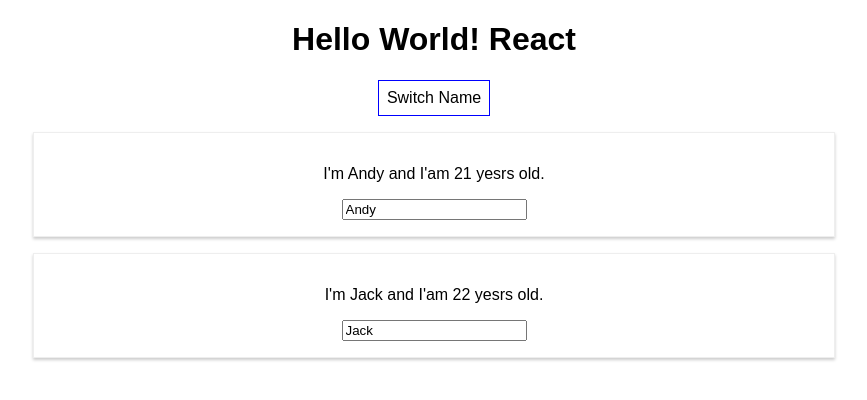
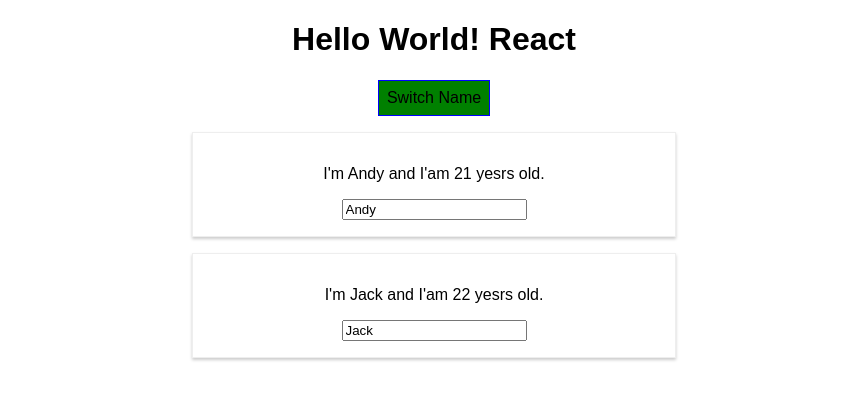
Before and after one commit to andy6804tw/create-react-app, a React (Create React App) app: page / in a window 1280 px wide. Both pictures are taken after a click on the button "Switch Name". Shown: the top 400 px of the page, without its empty margins (206-1073 px from the left). Built offline with nearby package versions, Linux system fonts and the light colour scheme.

Commit message:
done Part8

```diff
--- a/package.json
+++ b/package.json
@@ -3,6 +3,7 @@
   "version": "0.1.0",
   "private": true,
   "dependencies": {
+    "radium": "^0.21.2",
     "react": "^16.2.0",
     "react-dom": "^16.2.0",
     "react-scripts": "1.0.17"
--- a/src/App.js
+++ b/src/App.js
@@ -1,4 +1,5 @@
 import React, { Component } from 'react';
+import Radium, {StyleRoot} from 'radium';
 import './App.css';
 import Person from './Person/Person';
 
@@ -55,11 +56,15 @@
 
   render() {
     const style = {
-      backgroundColor: 'white',
+      backgroundColor: 'red',
       font: 'inherit',
       border: '1px solid blue',
       padding: '8px',
-      cursor: 'pointer'
+      cursor: 'pointer',
+      ':hover':{
+        backgroundColor: 'lightgreen',
+        color: 'black'
+      }
     };
 
     let persons = null;
@@ -76,9 +81,15 @@
           })}
         </div>
       );
+      style.backgroundColor='green';
+      style[':hover'] = {
+        backgroundColor: 'salmon',
+        color: 'white'
+      }
     }
 
     return (
+      <StyleRoot>
         <div className="App">
           <h1>Hello World! React</h1>
           <button
@@ -87,9 +98,9 @@
           {/* 按鈕顯示資料使用js判斷 */}
           {persons}
         </div>
-
+      </StyleRoot>
     );
   }
 }
 
-export default App;
+export default Radium(App);
--- a/src/Person/Person.js
+++ b/src/Person/Person.js
@@ -1,9 +1,13 @@
 import React from 'react';
+import Radium from 'radium';
 import './Person.css'
 
 const person = (props) => {
+  const style={
+    '@media(min-width: 500px)': { width: '450px' }
+  }
   return (
-      <div className="Person">
+      <div className="Person" style={style}>
         <p onClick={props.click}> I'm {props.name} and I'am {props.age} yesrs old.</p>
         <p>{props.children}</p>
         <input type="text" onChange={props.changed} value={props.name}/>
@@ -18,4 +22,4 @@
 //   }
 // }
 
-export default person;
+export default Radium(person);
```
Also changed, not shown: 1 other file (tests, documents, lock files or other folders). Lines whose indentation alone changed are shown as unchanged.
